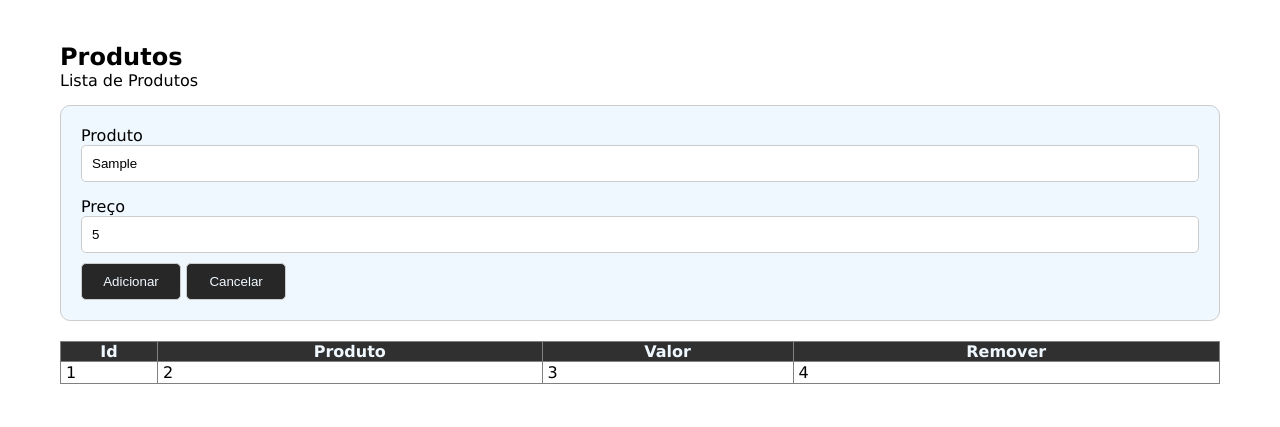
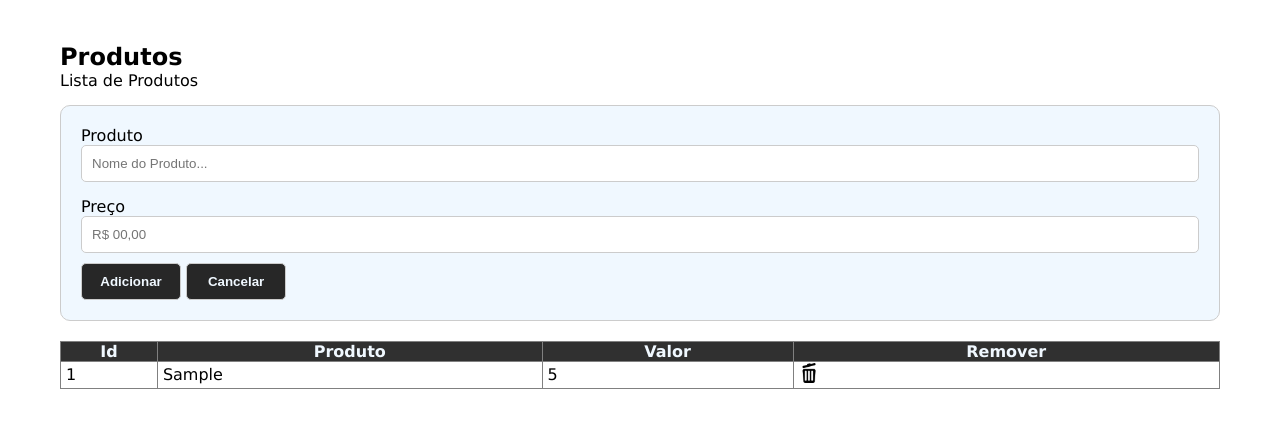
Before and after one commit to GeraldoNascimento27/Controle-de-Produtos, a plain HTML site: page index.html in a window 1280 px wide. Both pictures are taken after typing "Sample", "5" into the empty fields and a click on the button "Adicionar". Shown: the part 107-534 px from the top of the page. Drawn offline with Linux system fonts and the light colour scheme.

Commit message:
Criação do Script

```diff
--- a/index.html
+++ b/index.html
@@ -22,16 +22,16 @@
         <section>
             <div id="produto" class="dados">
                 <label for="produto">Produto</label>
-                <input type="text" placeholder="Nome do Produto...">
+                <input id="pdnome" type="text" placeholder="Nome do Produto...">
             </div>
             <div id="preco" class="dados">
                 <label for="preco">Preço</label>
-                <input type="number" placeholder="R$ 00,00">
+                <input id="pdpreco" type="number" placeholder="R$ 00,00">
             </div>
 
             <div id="botoes">
-                <button>Adicionar</button>
-                <button>Cancelar</button>
+                <button onclick="produto.Adicionar()">Adicionar</button>
+                <button onclick="produto.Cancelar()">Cancelar</button>
             </div>
 
         </section>
@@ -42,13 +42,11 @@
             <th>Valor</th>
             <th>Remover</th>
 
-            <tbody>
-                <td>1</td>
-                <td>2</td>
-                <td>3</td>
-                <td>4</td>
+            <tbody id="tbody">
+
             </tbody>
         </table>
     </main>
 </body>
+<script src="script.js"></script>
 </html>
--- /dev/null
+++ b/script.js
@@ -0,0 +1,96 @@
+class Produto {
+    constructor() {
+        this.id = 1
+        this.arrayProdutos = []
+    }
+
+    Adicionar() {
+        let produto = this.lerDados()
+
+        if (this.Validar(produto) == true) {
+            this.Salvar(produto)
+        }
+        this.Listar()
+        this.Cancelar()
+    }
+    lerDados() {
+        let produto = {}
+
+        produto.id = this.id
+        produto.nomeProduto = document.getElementById('pdnome').value
+        produto.precoProduto = document.getElementById('pdpreco').value
+
+        return produto
+
+    }
+
+    Validar(produto) {
+        let msg = ""
+
+        if (produto.nomeProduto == "") {
+            msg += 'Por favor inisira o nome do produto corretamente! \n'
+        }
+        if (produto.precoProduto == "") {
+            msg += 'Por favor inisira o preço do produto corretamente!'
+        }
+
+        if (msg != "") {
+            alert(msg)
+            return false
+        }
+
+        return true
+
+    }
+
+    Salvar(produto) {
+        this.arrayProdutos.push(produto)
+        this.id++
+    }
+
+    Listar() {
+        let tbody = document.getElementById('tbody')
+        tbody.innerText = ''
+
+        for(let i = 0; i < this.arrayProdutos.length; i++) {
+
+            let tr = tbody.insertRow()
+
+            let td_id = tr.insertCell()
+            let td_nome = tr.insertCell()
+            let td_preco = tr.insertCell()
+            let td_del = tr.insertCell()
+
+            td_id.innerText = this.arrayProdutos[i].id
+            td_nome.innerText = this.arrayProdutos[i].nomeProduto
+            td_preco.innerText = this.arrayProdutos[i].precoProduto
+            let imagem = document.createElement('img')
+            imagem.src = "del.png"
+            imagem.setAttribute('onclick', 'produto.Deletar('+this.arrayProdutos[i].id+')')
+            td_del.appendChild(imagem)
+
+
+
+        }
+
+    }
+
+    Cancelar() {
+        document.getElementById('pdnome').value = null
+        document.getElementById('pdpreco').value = null
+    }
+
+    Deletar(id) {
+        let tbody = document.getElementById('tbody')
+        for ( let i = 0; i < this.arrayProdutos.length; i++ ) {
+            if ( this.arrayProdutos[i].id == id ){
+                this.arrayProdutos.splice( i, 1 )
+                tbody.deleteRow(i)
+            }
+
+        }
+        alert(`O item ${id} foi apagado com sucesso!!!`)
+    }
+}
+
+var produto = new Produto();
--- a/style.css
+++ b/style.css
@@ -53,6 +53,14 @@ button {
     border-radius: 5px;
     border: 1px solid #ccc;
     width: 100px;
+    font-weight: bold;
+
+    cursor: pointer;
+    transition: all ease 0.3s;
+}
+
+button:hover {
+    background-color: blue;
 }
 
 table {
@@ -69,3 +77,7 @@ td {
     padding: 1px;
     padding-left: 5px;
 }
+
+table img {
+    width: 20px;
+}
```
